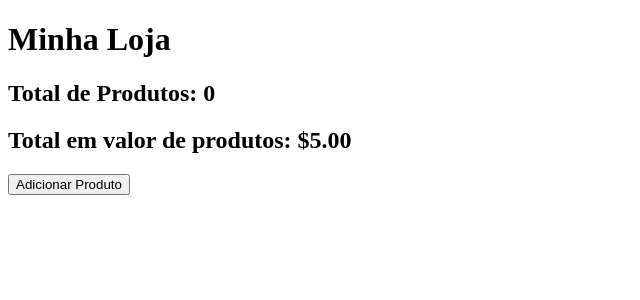
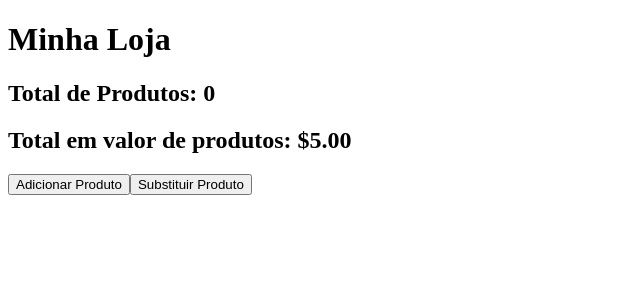
Before and after one commit to MathOak/Cursos-Angular-Autonomia-e-Renda, an Angular app: page / in a window 1280 px wide. Shown: the top 300 px of the page, without its empty margins (0-640 px from the left). Built offline with nearby package versions, Linux system fonts and the light colour scheme.

Commit message:
Feat: Desafio mudar preço de notebook

```diff
--- a/src/app/features/produtos/lista-produtos/lista-produtos.html
+++ b/src/app/features/produtos/lista-produtos/lista-produtos.html
@@ -7,3 +7,4 @@
 }
 
 <button (click)="adicionarProduto()">Adicionar Produto</button>
+<button (click)="substituirProduto()">Substituir Produto</button>
--- a/src/app/features/produtos/lista-produtos/lista-produtos.ts
+++ b/src/app/features/produtos/lista-produtos/lista-produtos.ts
@@ -65,4 +65,26 @@ export class ListaProdutos {
   exibirProduto(nome: string) {
     console.log('Produto selecionado é ' + nome);
   }
+
+  substituirProduto() {
+    // Desafio, atualizar somente o valor do item "notebook" sem alterar os valores de outros items
+    /* Utilizar a função "map" do javascript para percorrer a lista
+    de produtos atuais, e verificar o item com nome notebook e fazer
+    a alteração de valor */
+    const novaLista = this.produtos().map((item) => {
+      /* Verificando cada item da lista, caso o item tenha o
+      nome diferente de notebook ele retorna o item sem alteração */
+      if (item.nome !== 'notebook') return item;
+
+      /* Caso o item tenha o nome igual a 'notebook' ele altera o
+      valor de preço e retorna o item novo com o valor alterado */
+      return {
+        ...item,
+        preco: 4000,
+      };
+    });
+
+    /* Altera a lista antiga de produtos, com a nova lista */
+    this.produtos.set(novaLista);
+  }
 }
```
